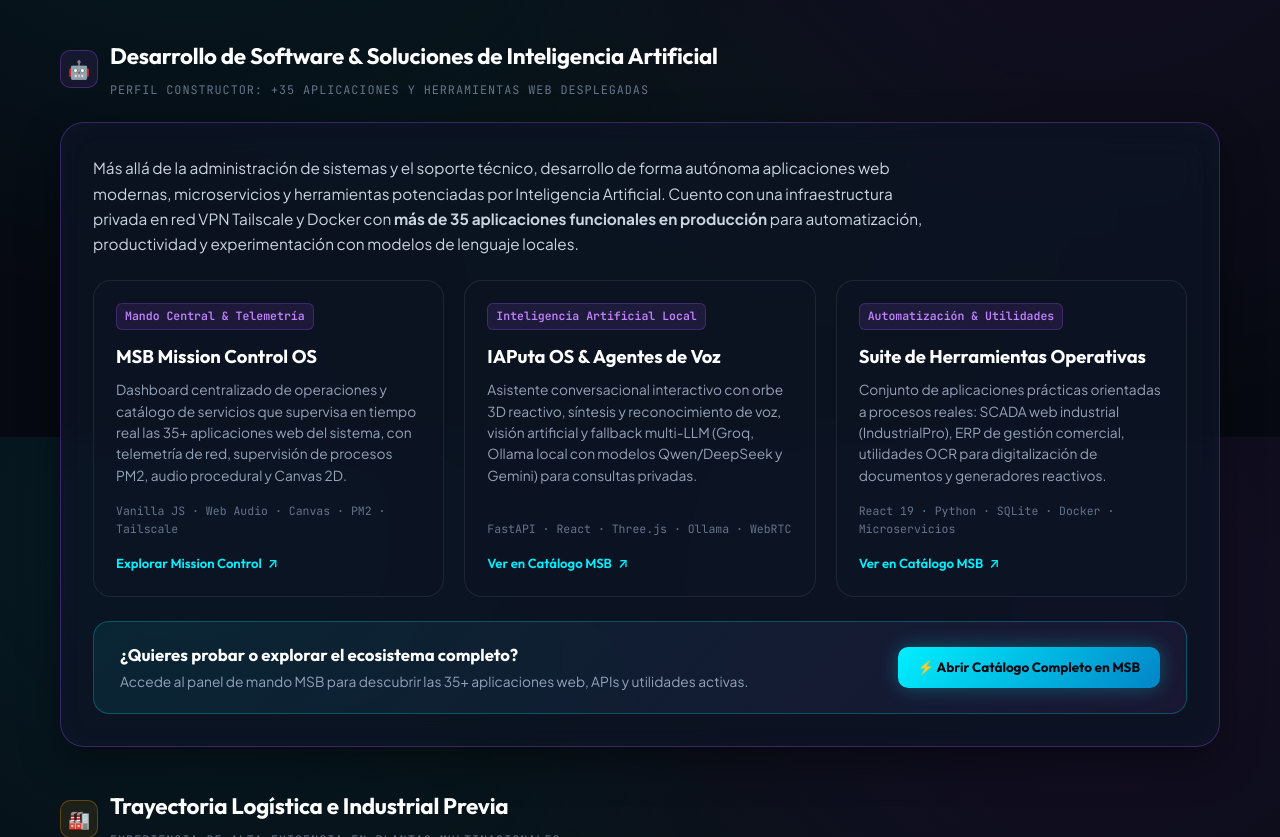
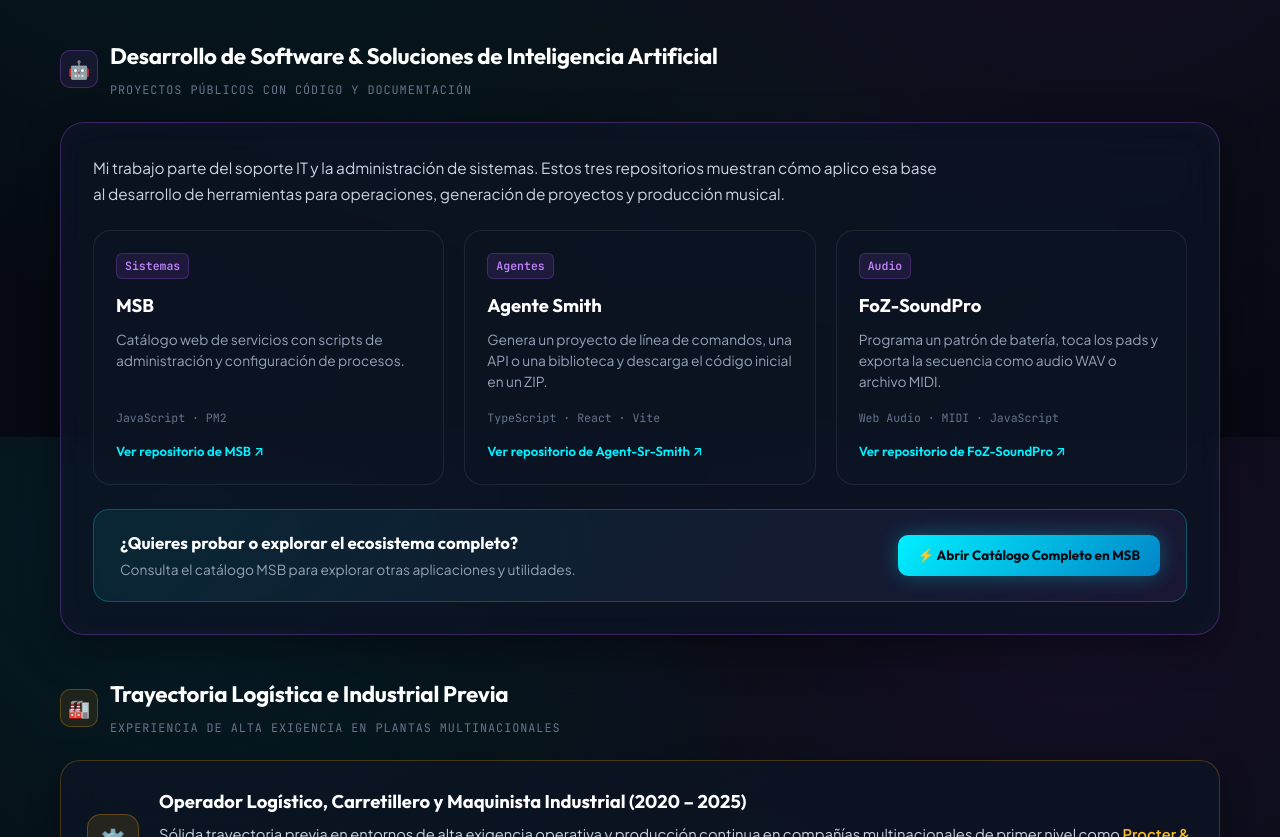
Before and after one commit to manu-alvarez/manu-alvarez.github.io, a plain HTML site: page index.html in a window 1280 px wide. Shown: the part 1963-2800 px from the top of the page. Drawn offline with Linux system fonts and the light colour scheme.

Commit message:
docs: feature verifiable projects in the portfolio

```diff
--- a/index.html
+++ b/index.html
@@ -1195,14 +1195,14 @@
           <div class="hero-title">Técnico en Sistemas Microinformáticos y Redes (SMR) & Desarrollador de Herramientas IA</div>
 
           <p class="hero-bio">
-            Técnico IT especializado en soporte técnico presencial y remoto, despliegue de infraestructuras de red, administración de sistemas Windows y Linux, mantenimiento de hardware y optimización operativa. Con perfil autónomo en constante evolución: creador y mantenedor de más de 35 aplicaciones y utilidades interactivas integrando agentes de Inteligencia Artificial para simplificar flujos de trabajo.
+            Técnico IT especializado en soporte técnico presencial y remoto, despliegue de infraestructuras de red, administración de sistemas Windows y Linux, mantenimiento de hardware y optimización operativa. Desarrollo herramientas web y automatizaciones para explorar cómo se integran los agentes de IA en tareas de sistemas.
           </p>
 
           <div class="hero-badges-row">
             <span class="hero-kpi-chip accent">🎓 Titulado Oficial SMR (ILERNA)</span>
             <span class="hero-kpi-chip accent">🛡️ 8 Certificaciones Oficiales</span>
             <span class="hero-kpi-chip">💻 Soporte IT & Redes (Teringo / CodeArts)</span>
-            <span class="hero-kpi-chip">🚀 +35 Soluciones Web & Agentes IA</span>
+            <span class="hero-kpi-chip">Aplicaciones web y agentes de IA</span>
           </div>
 
           <div class="hero-meta">
@@ -1484,54 +1484,37 @@
           <div class="section-icon-box icon-purple">🤖</div>
           <div>
             <h2 class="section-title">Desarrollo de Software & Soluciones de Inteligencia Artificial</h2>
-            <span class="section-sub">Perfil Constructor: +35 Aplicaciones y Herramientas Web Desplegadas</span>
+            <span class="section-sub">Proyectos públicos con código y documentación</span>
           </div>
         </div>
       </div>
 
       <div class="ai-showcase-box">
         <p class="ai-hero-desc">
-          Más allá de la administración de sistemas y el soporte técnico, desarrollo de forma autónoma aplicaciones web modernas, microservicios y herramientas potenciadas por Inteligencia Artificial. Cuento con una infraestructura privada en red VPN Tailscale y Docker con <strong>más de 35 aplicaciones funcionales en producción</strong> para automatización, productividad y experimentación con modelos de lenguaje locales.
+          Mi trabajo parte del soporte IT y la administración de sistemas. Estos tres repositorios muestran cómo aplico esa base al desarrollo de herramientas para operaciones, generación de proyectos y producción musical.
         </p>
 
         <div class="ai-projects-grid">
-          <!-- Project 1: MSB Mission Control -->
           <div class="ai-project-card">
-            <span class="project-badge-type">Mando Central & Telemetría</span>
-            <div class="project-name">MSB Mission Control OS</div>
-            <p class="project-summary">
-              Dashboard centralizado de operaciones y catálogo de servicios que supervisa en tiempo real las 35+ aplicaciones web del sistema, con telemetría de red, supervisión de procesos PM2, audio procedural y Canvas 2D.
-            </p>
-            <div class="project-tech">Vanilla JS · Web Audio · Canvas · PM2 · Tailscale</div>
-            <a href="https://manu-alvarez.github.io/MSB/" target="_blank" rel="noopener noreferrer" class="project-link">
-              <span>Explorar Mission Control</span> <span>↗</span>
-            </a>
-          </div>
-
-          <!-- Project 2: IAPuta OS & Conversational Voice -->
+            <span class="project-badge-type">Sistemas</span>
+            <div class="project-name">MSB</div>
+            <p class="project-summary">Catálogo web de servicios con scripts de administración y configuración de procesos.</p>
+            <div class="project-tech">JavaScript · PM2</div>
+            <a href="https://github.com/manu-alvarez/MSB" class="project-link">Ver repositorio de MSB ↗</a>
+          </div>
           <div class="ai-project-card">
-            <span class="project-badge-type">Inteligencia Artificial Local</span>
-            <div class="project-name">IAPuta OS & Agentes de Voz</div>
-            <p class="project-summary">
-              Asistente conversacional interactivo con orbe 3D reactivo, síntesis y reconocimiento de voz, visión artificial y fallback multi-LLM (Groq, Ollama local con modelos Qwen/DeepSeek y Gemini) para consultas privadas.
-            </p>
-            <div class="project-tech">FastAPI · React · Three.js · Ollama · WebRTC</div>
-            <a href="https://manu-alvarez.github.io/MSB/" target="_blank" rel="noopener noreferrer" class="project-link">
-              <span>Ver en Catálogo MSB</span> <span>↗</span>
-            </a>
-          </div>
-
-          <!-- Project 3: IndustrialPro & Operaciones -->
+            <span class="project-badge-type">Agentes</span>
+            <div class="project-name">Agente Smith</div>
+            <p class="project-summary">Genera un proyecto de línea de comandos, una API o una biblioteca y descarga el código inicial en un ZIP.</p>
+            <div class="project-tech">TypeScript · React · Vite</div>
+            <a href="https://github.com/manu-alvarez/Agent-Sr-Smith" class="project-link">Ver repositorio de Agent-Sr-Smith ↗</a>
+          </div>
           <div class="ai-project-card">
-            <span class="project-badge-type">Automatización & Utilidades</span>
-            <div class="project-name">Suite de Herramientas Operativas</div>
-            <p class="project-summary">
-              Conjunto de aplicaciones prácticas orientadas a procesos reales: SCADA web industrial (IndustrialPro), ERP de gestión comercial, utilidades OCR para digitalización de documentos y generadores reactivos.
-            </p>
-            <div class="project-tech">React 19 · Python · SQLite · Docker · Microservicios</div>
-            <a href="https://manu-alvarez.github.io/MSB/" target="_blank" rel="noopener noreferrer" class="project-link">
-              <span>Ver en Catálogo MSB</span> <span>↗</span>
-            </a>
+            <span class="project-badge-type">Audio</span>
+            <div class="project-name">FoZ-SoundPro</div>
+            <p class="project-summary">Programa un patrón de batería, toca los pads y exporta la secuencia como audio WAV o archivo MIDI.</p>
+            <div class="project-tech">Web Audio · MIDI · JavaScript</div>
+            <a href="https://github.com/manu-alvarez/FoZ-SoundPro" class="project-link">Ver repositorio de FoZ-SoundPro ↗</a>
           </div>
         </div>
 
@@ -1539,7 +1522,7 @@
         <div class="msb-cta-banner">
           <div class="msb-cta-text">
             <h4>¿Quieres probar o explorar el ecosistema completo?</h4>
-            <p>Accede al panel de mando MSB para descubrir las 35+ aplicaciones web, APIs y utilidades activas.</p>
+            <p>Consulta el catálogo MSB para explorar otras aplicaciones y utilidades.</p>
           </div>
           <a href="https://manu-alvarez.github.io/MSB/" target="_blank" rel="noopener noreferrer" class="btn-msb-banner">
             <span>⚡ Abrir Catálogo Completo en MSB</span>
```
Also changed, not shown: 1 other file.
